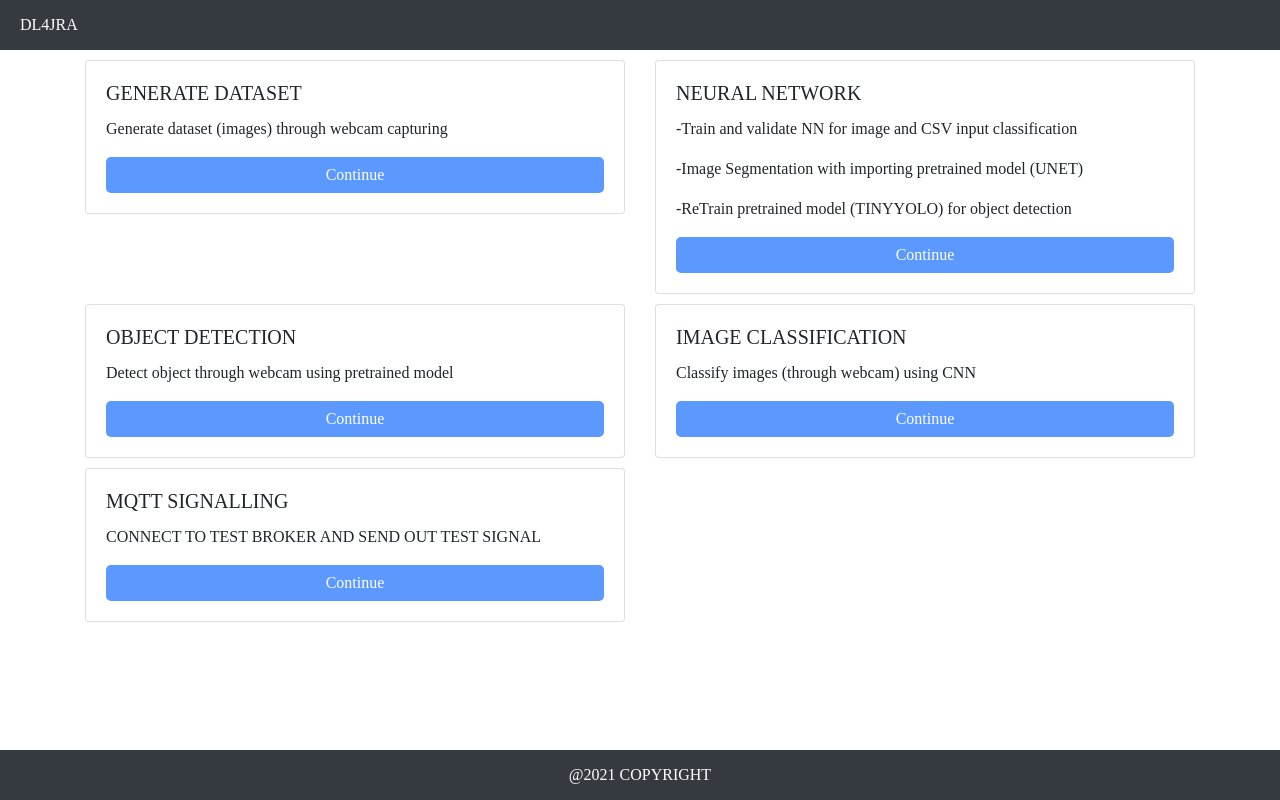
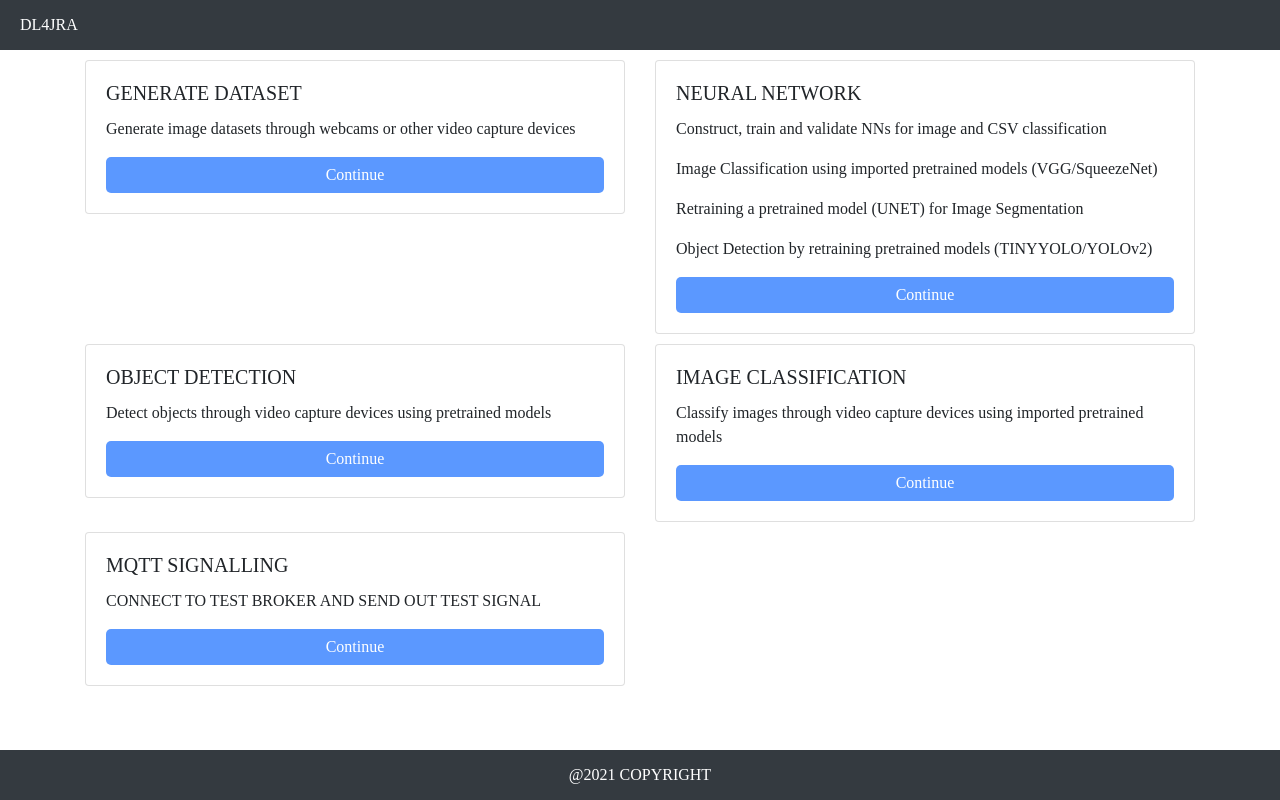
Before and after one commit to msf4-0/DL4JRA, a React (Create React App) app in the folder client/: page / in a window 1280 px wide. Built offline with nearby package versions, Linux system fonts and the light colour scheme; a web font is replaced by a local one.

Commit message:
docs: updated readme and mainpage descriptions

```diff
--- a/client/src/mainpage/mainpage.tsx
+++ b/client/src/mainpage/mainpage.tsx
@@ -46,16 +46,17 @@ export default class Mainpage extends Component <MainpageProps, MainpageStates>{
                     <Col sm={6}>
                         <Card body>
                             <CardTitle tag="h5">GENERATE DATASET</CardTitle>
-                            <CardText>Generate dataset (images) through webcam capturing</CardText>
+                            <CardText>Generate image datasets through webcams or other video capture devices</CardText>
                             <Button color='primary' onClick={this.navigatedatasetgenerationpage}>Continue</Button>
                         </Card>
                     </Col>
                     <Col sm={6}>
                         <Card body>
                             <CardTitle tag="h5">NEURAL NETWORK </CardTitle>
-                            <CardText>-Train and validate NN for image and CSV input classification</CardText>
-                            <CardText>-Image Segmentation with importing pretrained model (UNET)</CardText>
-                            <CardText>-ReTrain pretrained model (TINYYOLO) for object detection</CardText>
+                            <CardText>Construct, train and validate NNs for image and CSV classification</CardText>
+                            <CardText>Image Classification using imported pretrained models (VGG/SqueezeNet)</CardText>
+                            <CardText>Retraining a pretrained model (UNET) for Image Segmentation</CardText>
+                            <CardText>Object Detection by retraining pretrained models (TINYYOLO/YOLOv2)</CardText>
                             <Button color='primary' onClick={this.navigatecnnmultitabpage}>Continue</Button>
                         </Card>
                     </Col>
@@ -65,14 +66,14 @@ export default class Mainpage extends Component <MainpageProps, MainpageStates>{
                 <Col sm={6}>
                         <Card body>
                             <CardTitle tag="h5">OBJECT DETECTION</CardTitle>
-                            <CardText>Detect object through webcam using pretrained model</CardText>
+                            <CardText>Detect objects through video capture devices using pretrained models</CardText>
                             <Button color='primary' onClick={this.navigateodpretrainedpage}>Continue</Button>
                         </Card>
                     </Col>
                     <Col sm={6}>
                         <Card body>
                             <CardTitle tag="h5">IMAGE CLASSIFICATION</CardTitle>
-                            <CardText>Classify images (through webcam) using CNN</CardText>
+                            <CardText>Classify images through video capture devices using imported pretrained models</CardText>
                             <Button color='primary' onClick={this.navigateclassificationpage}>Continue</Button>
                         </Card>
                     </Col>
```
Also changed, not shown: 1 other file (tests, documents, lock files or other folders).
